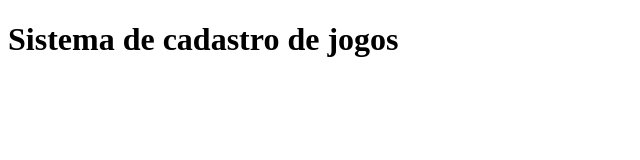
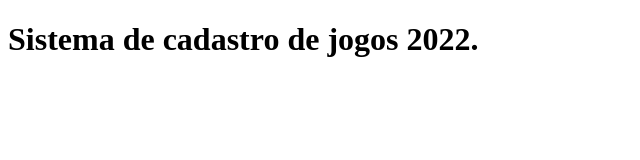
Before and after one commit to dr-saes/Api_Receitas_Despesas, a plain HTML site: page index.html in a window 1280 px wide. Shown: the whole page, without its empty margins (0-640 px from the left). Drawn offline with Linux system fonts and the light colour scheme.

Commit message:
Linkando com o arquivo app.js

```diff
--- a/index.html
+++ b/index.html
@@ -7,7 +7,7 @@
     <title>Document</title>
 </head>
 <body>
-    <h1>Sistema de cadastro de jogos</h1>
+    <h1>Sistema de cadastro de jogos 2022.</h1>
     <script src="app.js"></script>
 </body>
 </html>
```
